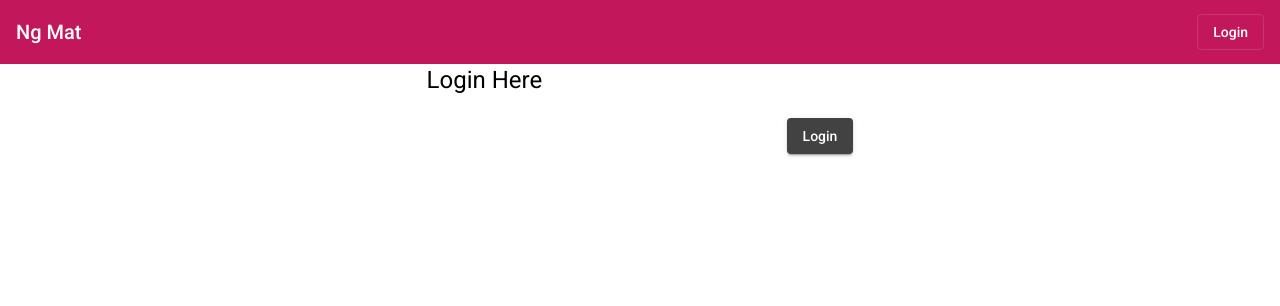
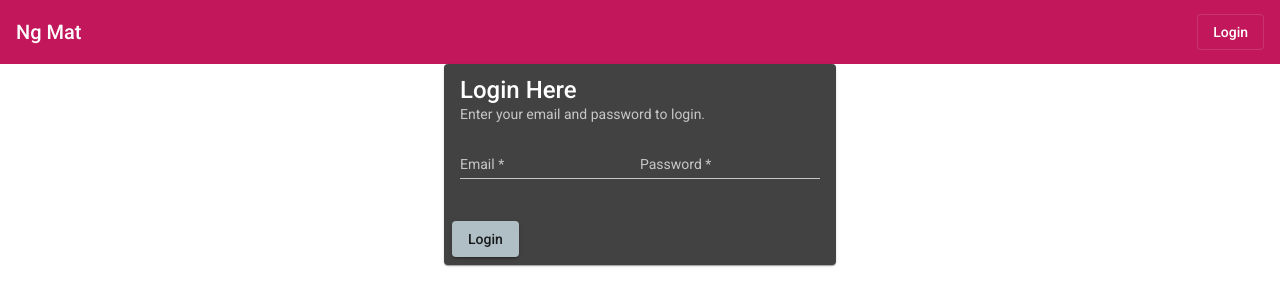
Before and after one commit to bitfumes/angular-material-2022, an Angular app: page /login in a window 1280 px wide. Shown: the top 306 px of the page. Built offline with nearby package versions, Linux system fonts and the light colour scheme.

Commit message:
10 Angular Material - material Card

```diff
--- a/src/app/auth/login/login.component.html
+++ b/src/app/auth/login/login.component.html
@@ -1,11 +1,20 @@
 <div class="flex">
     <div class="m-auto">
-        <h1>Login Here</h1>
+        <mat-card>
+            <mat-card-title>
+                Login Here
+            </mat-card-title>
+
+            <mat-card-subtitle>
+                Enter your email and password to login.
+            </mat-card-subtitle>
+
+            <mat-card-content>
                 <form action="">
                     <mat-form-field>
                         <mat-label>Email</mat-label>
-                <input matInput type="email" placeholder="Enter your email"
-                    required />
+                        <input matInput type="email"
+                            placeholder="Enter your email" required />
                     </mat-form-field>
 
                     <mat-form-field>
@@ -13,8 +22,13 @@
                         <input matInput type="password"
                             placeholder="Enter your password" required />
                     </mat-form-field>
+                </form>
+            </mat-card-content>
 
-            <button type="submit" mat-raised-button>Login</button>
-        </form>
+            <mat-card-actions>
+                <button color="accent" type="submit"
+                    mat-raised-button>Login</button>
+            </mat-card-actions>
+        </mat-card>
     </div>
 </div>
```
Lines whose indentation alone changed are shown as unchanged.
